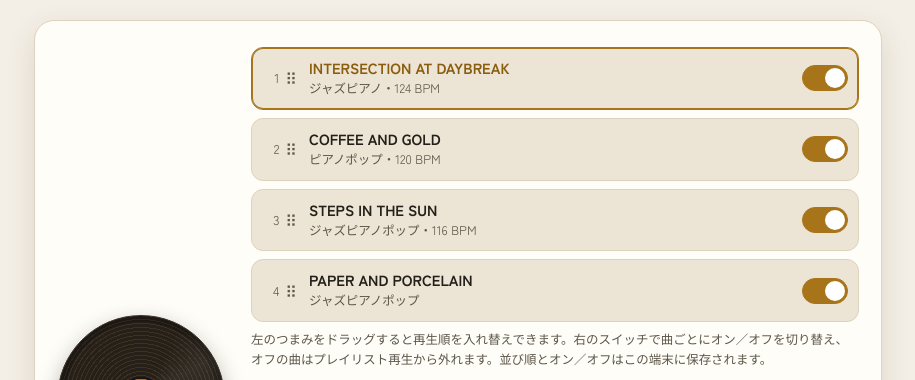
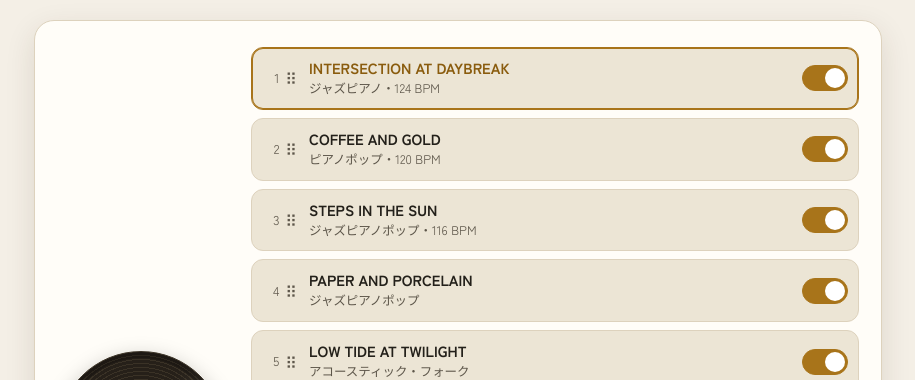
Before and after one commit to yonishik-x/original-music-player, a plain HTML site: page index.html in a window 1280 px wide. Shown: the top 380 px of the page, without its empty margins (182-1097 px from the left). Drawn offline with Linux system fonts and the light colour scheme; no server answers; a web font is replaced by a local one.

Commit message:
LOW TIDE AT TWILIGHT をプレーヤーに追加（曲定義・生成記録）、生成方針にアコースティック・フォークとギター＋ピアノの選択肢を追加

```diff
--- a/index.html
+++ b/index.html
@@ -418,6 +418,17 @@
             dir: "audio/porcelain/",
             drive: "https://drive.google.com/file/d/1glzUuGiv5jPmoISvY0n3jMD9v5frSp9z/view",
             share: "https://share.gemini.google/a3g4e8UiU0Oz"
+          },
+          {
+            id: "twilight",
+            title: "LOW TIDE AT TWILIGHT",
+            sub: "アコースティック・フォーク — 海辺の夕暮れ、静かで少し憂いのあるインストゥルメンタル（歌詞なし）",
+            genre: "アコースティック・フォーク",
+            chips: ["アコースティック・フォーク", "90 BPM", "2:39"],
+            len: 159.24,
+            dir: "audio/twilight/",
+            drive: "https://drive.google.com/file/d/1mVy7EDPf02U-DGQxeVamtyso75pBnR-B/view",
+            share: "https://share.gemini.google/vUPAff67nydC"
           }
         ];
         var curTrack = 0;
```
Also changed, not shown: 5 other files.
